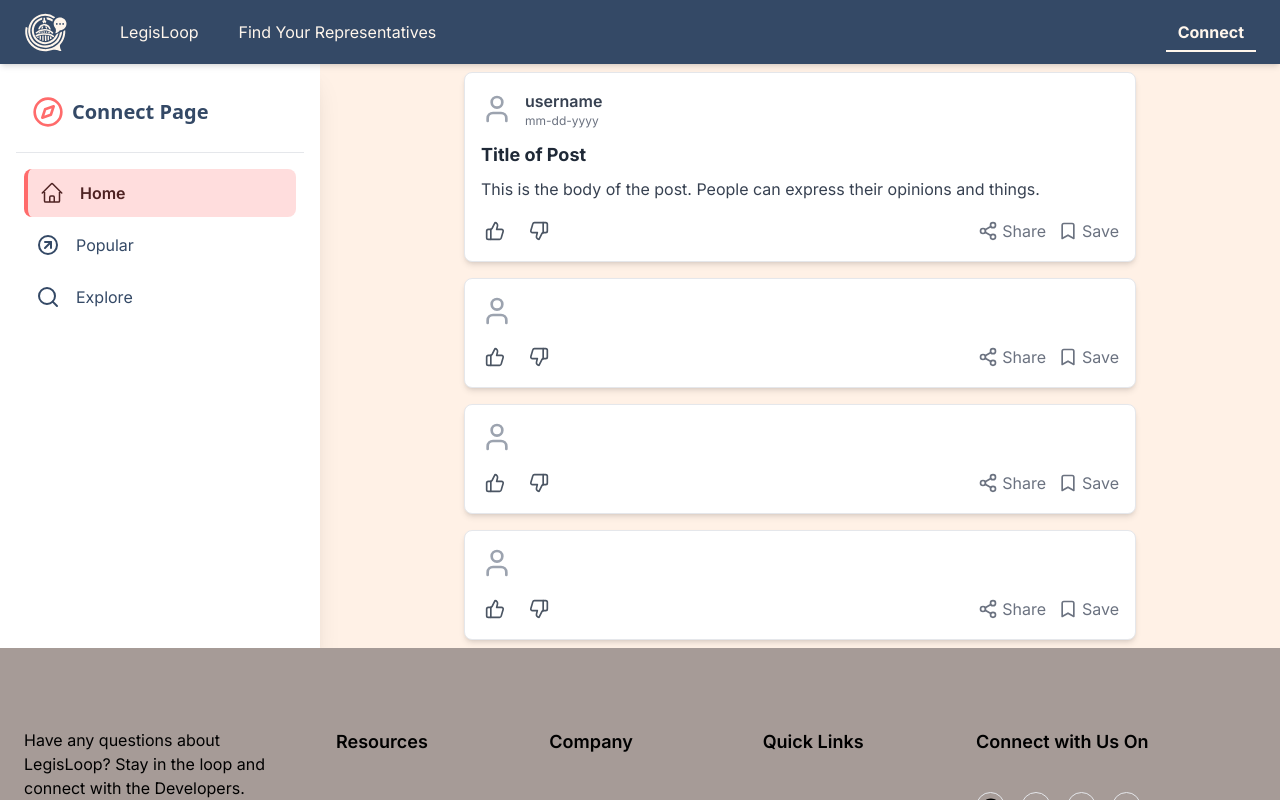
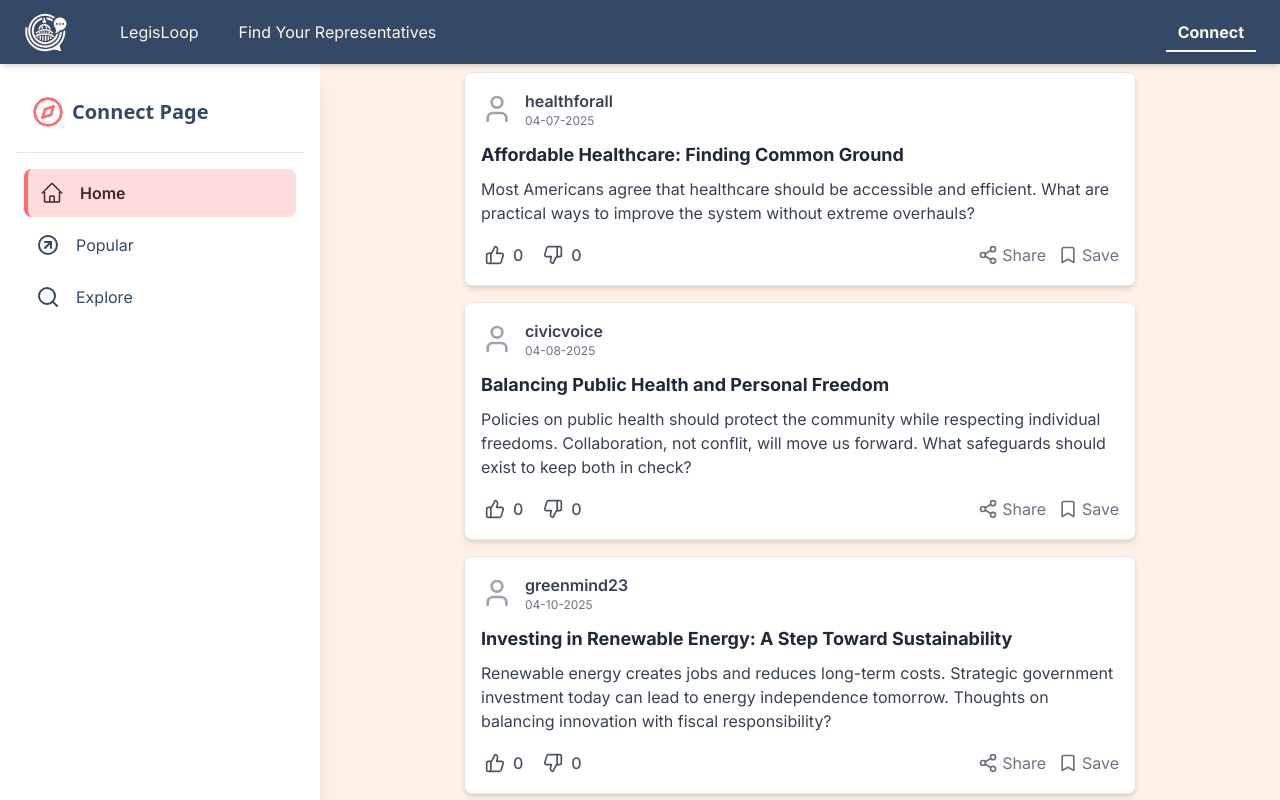
Before and after one commit to LegisLoop/LegisLoop, a React (Create React App) app in the folder legisloop-frontend/: page /connect in a window 1280 px wide. Shown: the top 800 px of the page. Built offline with nearby package versions, Linux system fonts and the light colour scheme.

Commit message:
Connect Page populated with dummy posts

```diff
--- a/legisloop-frontend/src/components/Cards/PostCard.js
+++ b/legisloop-frontend/src/components/Cards/PostCard.js
@@ -2,17 +2,34 @@ import { useState } from "react";
 import { ThumbsUp, ThumbsDown, Bookmark, Share2, User } from "lucide-react";
 
 function PostCard(props) {
-    const { username, userIcon, date, title, body, upvotes } = props;
-    const [votes, setVotes] = useState(upvotes);
+    const { username, userIcon, date, title, body, upvotes = 0, downvotes = 0 } = props;
+    const [upvoteCount, setUpvoteCount] = useState(upvotes);
+    const [downvoteCount, setDownvoteCount] = useState(downvotes);
     const [saved, setSaved] = useState(false);
-    const [voted, setVoted] = useState(null);
+    const [voted, setVoted] = useState(null); // null, 'up', or 'down'
 
     const handleVote = (type) => {
         if (voted === type) {
-            setVotes((prev) => (type === "up" ? prev - 1 : prev + 1));
+            // Undo vote
+            if (type === "up") {
+                setUpvoteCount((prev) => Math.max(0, prev - 1));
+            } else {
+                setDownvoteCount((prev) => Math.max(0, prev - 1));
+            }
             setVoted(null);
         } else {
-            setVotes((prev) => (type === "up" ? prev + 1 : prev - 1));
+            // Switch vote or vote fresh
+            if (type === "up") {
+                setUpvoteCount((prev) => prev + 1);
+                if (voted === "down") {
+                    setDownvoteCount((prev) => Math.max(0, prev - 1));
+                }
+            } else {
+                setDownvoteCount((prev) => prev + 1);
+                if (voted === "up") {
+                    setUpvoteCount((prev) => Math.max(0, prev - 1));
+                }
+            }
             setVoted(type);
         }
     };
@@ -37,7 +54,8 @@ function PostCard(props) {
             <h2 className="text-lg font-bold text-gray-800 mb-2">{title}</h2>
             <p className="text-gray-700 mb-4">{body}</p>
             <div className="flex items-center justify-between text-gray-600">
-                <div className="flex items-center space-x-2">
+                <div className="flex items-center space-x-4">
+                    <div className="flex items-center space-x-1">
                         <button
                             onClick={() => handleVote("up")}
                             className={`p-1 rounded-md ${
@@ -46,7 +64,9 @@ function PostCard(props) {
                         >
                             <ThumbsUp className="w-5 h-5" />
                         </button>
-                    <span className="font-medium">{votes}</span>
+                        <span className="font-medium">{upvoteCount}</span>
+                    </div>
+                    <div className="flex items-center space-x-1">
                         <button
                             onClick={() => handleVote("down")}
                             className={`p-1 rounded-md ${
@@ -55,6 +75,8 @@ function PostCard(props) {
                         >
                             <ThumbsDown className="w-5 h-5" />
                         </button>
+                        <span className="font-medium">{downvoteCount}</span>
+                    </div>
                 </div>
                 <div className="flex items-center space-x-3">
                     <button className="flex items-center space-x-1 text-gray-500 hover:text-gray-900">
--- a/legisloop-frontend/src/pages/ConnectPage.js
+++ b/legisloop-frontend/src/pages/ConnectPage.js
@@ -21,14 +21,29 @@ function ConnectPage() {
                 </div>
                 <div className="flex-1 p-2 space-y-4">
                     <PostCard
-                        username="username"
-                        date="mm-dd-yyyy"
-                        title="Title of Post"
-                        body="This is the body of the post. People can express their opinions and things."
+                        username="healthforall"
+                        date="04-07-2025"
+                        title="Affordable Healthcare: Finding Common Ground"
+                        body="Most Americans agree that healthcare should be accessible and efficient. What are practical ways to improve the system without extreme overhauls?"
                     />
-                    <PostCard />
-                    <PostCard />
-                    <PostCard />
+                    <PostCard
+                        username="civicvoice"
+                        date="04-08-2025"
+                        title="Balancing Public Health and Personal Freedom"
+                        body="Policies on public health should protect the community while respecting individual freedoms. Collaboration, not conflit, will move us forward. What safeguards should exist to keep both in check?"
+                    />
+                    <PostCard
+                        username="greenmind23"
+                        date="04-10-2025"
+                        title="Investing in Renewable Energy: A Step Toward Sustainability"
+                        body="Renewable energy creates jobs and reduces long-term costs. Strategic government investment today can lead to energy independence tomorrow. Thoughts on balancing innovation with fiscal responsibility?"
+                    />
+                    <PostCard
+                        username="libertyfocus"
+                        date="04-07-2025"
+                        title="Maintaining National Security and Civil Liberties"
+                        body="Security is important, but so are our constitutional rights. How do we create policies that respect both without leaning too far in either direction?"
+                    />
                 </div>
             </div>
             <Footer />
```
Lines whose indentation alone changed are shown as unchanged.
